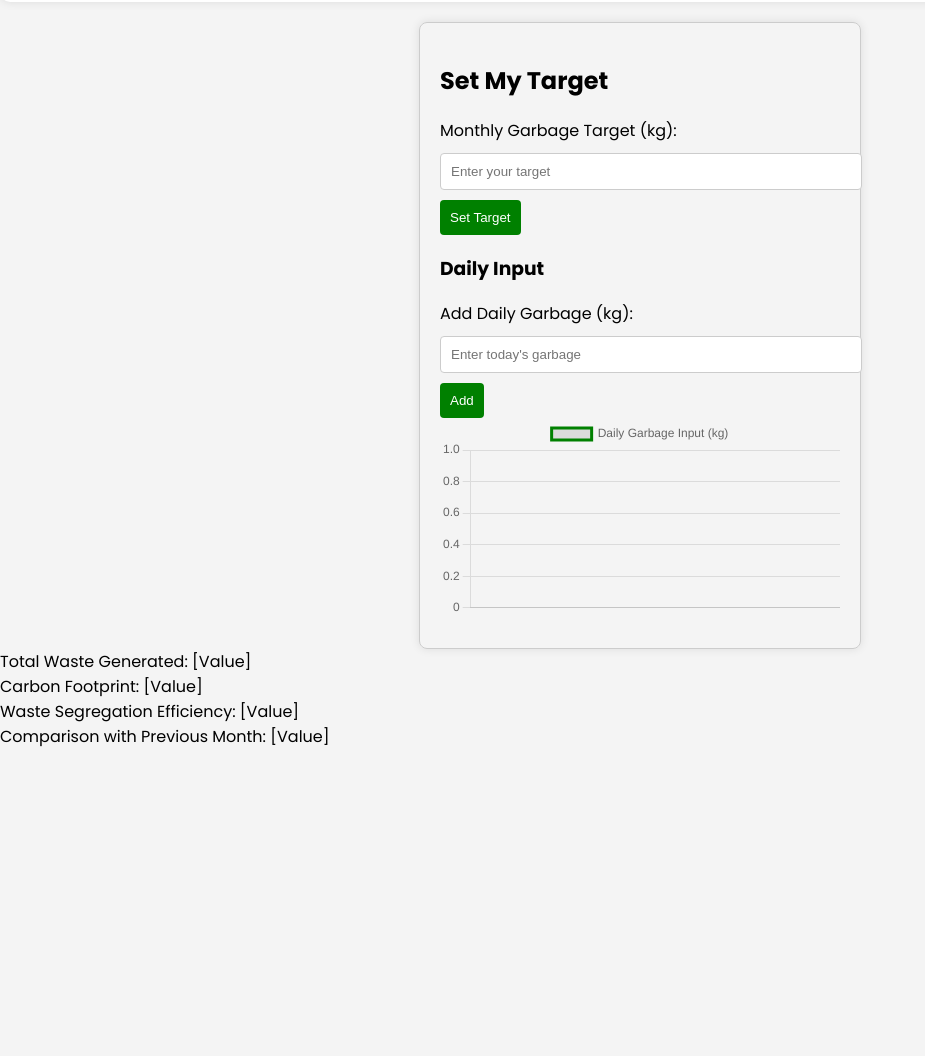
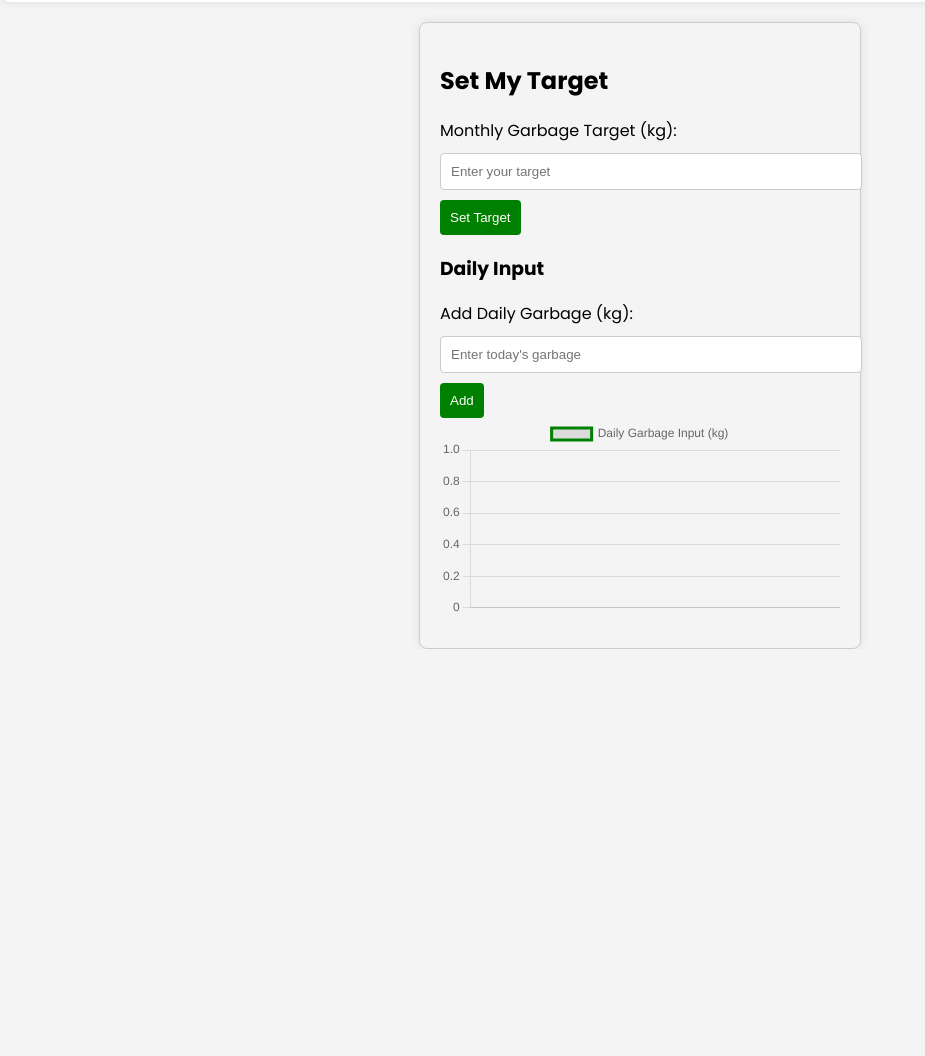
Before and after one commit to ranjan-mishra-dev/waste-report, a website: page index0.html in a window 1280 px wide. Shown: the part 1104-2160 px from the top of the page, without its empty margins (0-925 px from the left). After the commit the page ends 1753 px from the top, so only its background shows below. Drawn offline with nearby package versions, Linux system fonts and the light colour scheme.

Commit message:
Update index0.html

```diff
--- a/index0.html
+++ b/index0.html
@@ -69,14 +69,6 @@
 
     <!-- pdf download -->
 
-    <div class="report-download">
-        <div id="totalWasteGenerated">Total Waste Generated: [Value]</div>
-        <div id="carbonFootprint">Carbon Footprint: [Value]</div>
-        <div id="wasteSegregationEfficiency">Waste Segregation Efficiency: [Value]</div>
-        <div id="comparisonWithPreviousMonth">Comparison with Previous Month: [Value]</div>
-        <canvas id="wasteTrendCanvas" width="800" height="300"></canvas>
-    </div>
-
     <script src="https://cdn.jsdelivr.net/npm/chart.js"></script>
     <script src="script0.js"></script>
 
```
